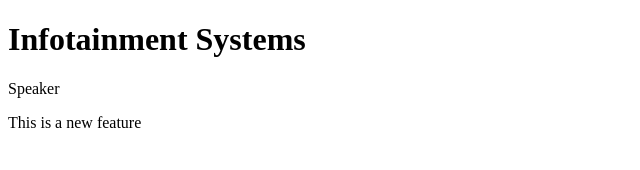
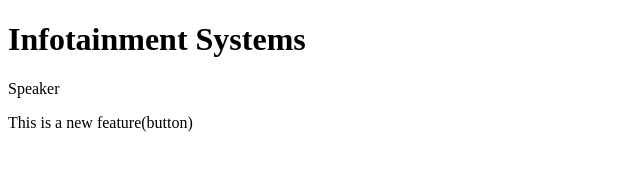
Before and after one commit to Dhyan148/loc-rep, a plain HTML site: page index.html in a window 1280 px wide. Shown: the full height of the page, 0-640 px from the left. Drawn offline with Linux system fonts and the light colour scheme.

Commit message:
add button

```diff
--- a/index.html
+++ b/index.html
@@ -8,6 +8,6 @@
 <h1>Infotainment Systems</h1>
 <p>Speaker</p>
 
-<p></p>This is a new feature
+<p>This is a new feature(button)</p>
 </body>
 </html>
```
